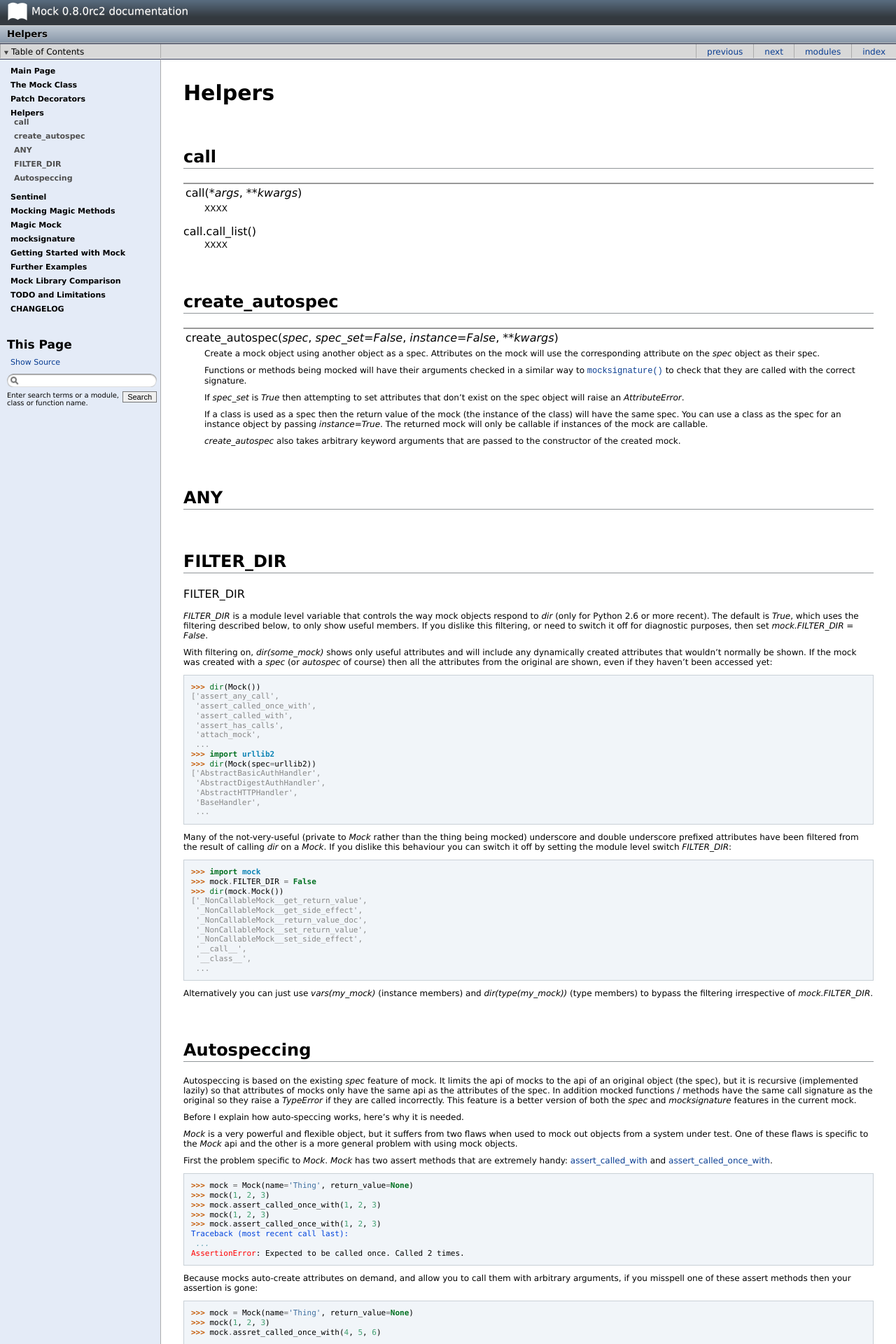
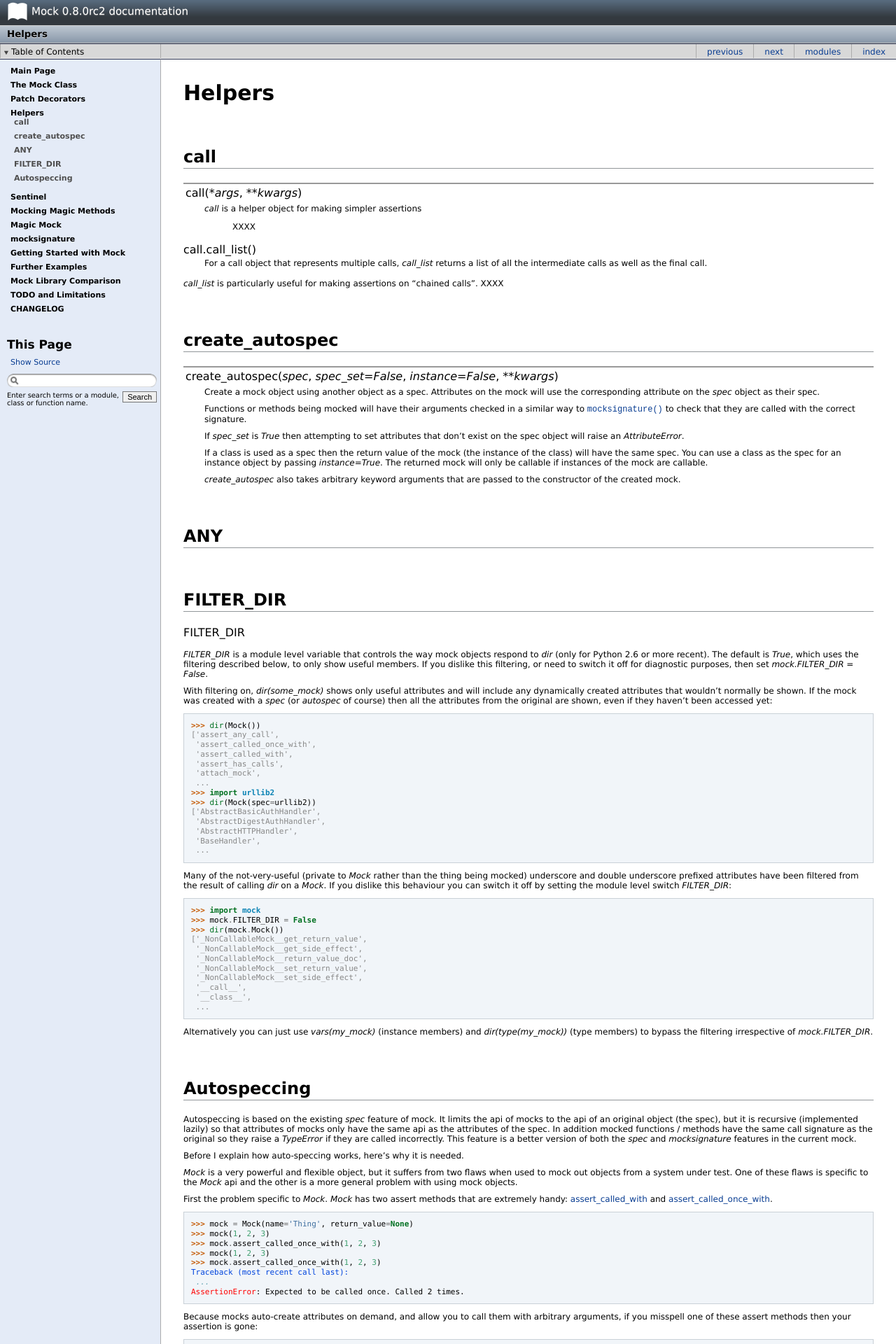
Before and after one commit to testing-cabal/mock, a Sphinx documentation site: the page built from docs/helpers.txt, in a window 1280 px wide. Shown: the top 1920 px of the page at 70% size. Built offline with Sphinx 7.4.7, drawn with Linux system fonts in a browser that asks for light colours.

Commit message:
Minor doc update

```diff
--- a/docs/helpers.txt
+++ b/docs/helpers.txt
@@ -27,12 +27,19 @@
 
 .. function:: call(*args, **kwargs)
 
-    XXXX
+    `call` is a helper object for making simpler assertions
+
+	XXXX
 
 
 .. method:: call.call_list()
 
-    XXXX
+    For a call object that represents multiple calls, `call_list`
+    returns a list of all the intermediate calls as well as the
+    final call.
+
+`call_list` is particularly useful for making assertions on "chained calls". XXXX
+
 
 
 create_autospec
```
